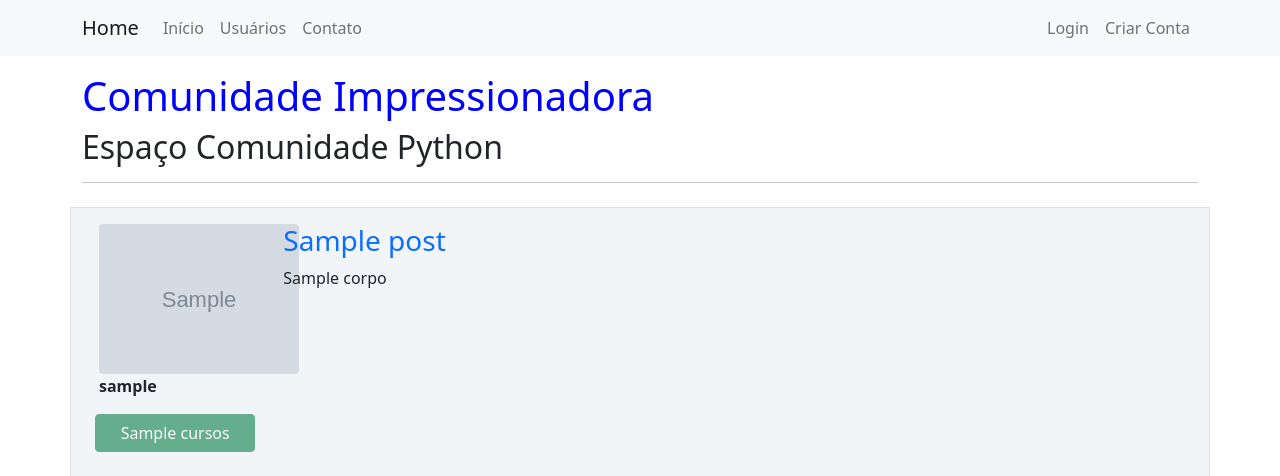
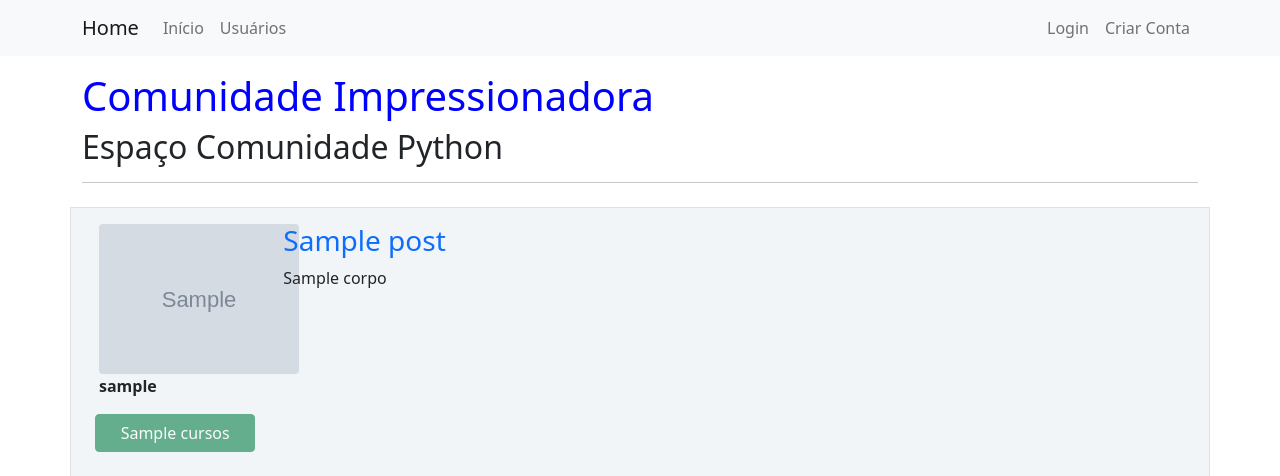
Before and after one commit to aurojr/PythonBlog, a Python web app: template comunidadeimpressionadora/templates/home.html in a window 1280 px wide. Shown: the top 476 px of the page. Run offline with Jinja, Linux system fonts and the light colour scheme; the template is opened without the code that fills it: most values are stand-ins (such as "Sample title", 1, 10 or a date in 2020); grey boxes marked "Sample" are stand-in pictures.

Commit message:
Retirada link de contato.

```diff
--- a/comunidadeimpressionadora/templates/navbar.html
+++ b/comunidadeimpressionadora/templates/navbar.html
@@ -9,9 +9,9 @@
         <li class="nav-item">
           <a class="nav-link" href="{{ url_for('usuarios') }}">Usuários</a>
         </li>
-        <li class="nav-item">
-          <a class="nav-link" href="{{ url_for('contato') }}">Contato</a>
-        </li>
+<!--        <li class="nav-item">-->
+<!--          <a class="nav-link" href="{{ url_for('contato') }}">Contato</a>-->
+<!--        </li>-->
       </ul>
       <ul class="d-flex navbar-nav">
         {% if current_user.is_authenticated %}
```
